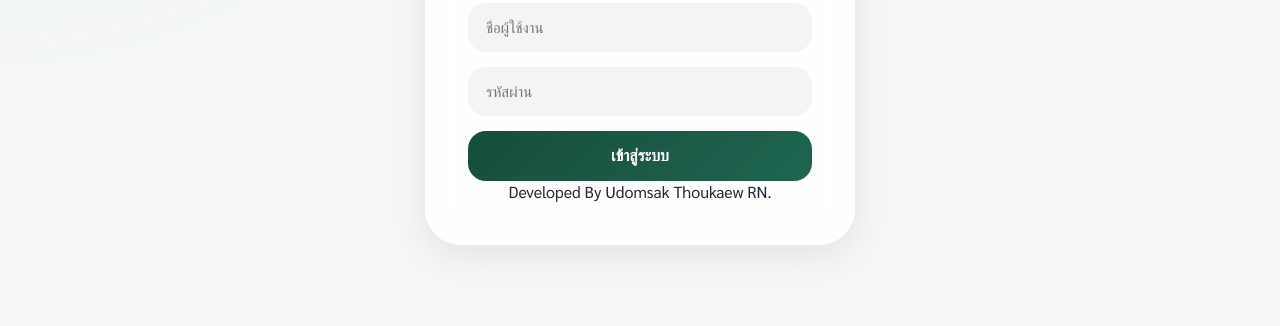
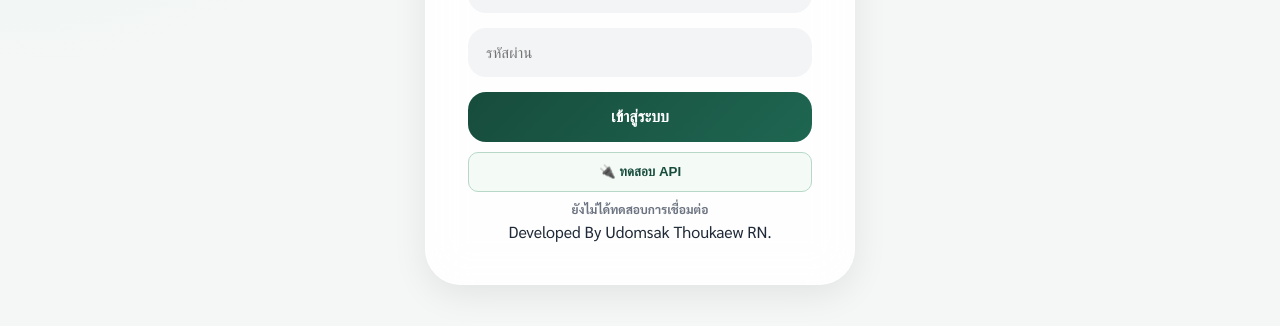
Before and after one commit to joey8girlie/OR-Appointment, a plain HTML site: page index.html in a window 1280 px wide. Shown: the part 454-780 px from the top of the page. Drawn offline with nearby package versions, Linux system fonts and the light colour scheme.

Commit message:
Update index.html

```diff
--- a/index.html
+++ b/index.html
@@ -793,6 +793,29 @@ body.mobile-mode .developer-credit{ margin:0 0 18px; font-size:12px; }
     .review-grid{ grid-template-columns:1fr; }
 }
 
+
+.btn-api-test{
+    width:100%;
+    margin-top:10px;
+    padding:11px 14px;
+    border:1px solid #B7D7C8;
+    border-radius:10px;
+    background:#F4FAF6;
+    color:#174C3C;
+    font-weight:800;
+    cursor:pointer;
+    transition:.2s;
+}
+.btn-api-test:hover{background:#E7F3ED;}
+.btn-api-test:disabled{opacity:.65;cursor:wait;}
+.api-test-result{
+    margin-top:9px;
+    min-height:20px;
+    text-align:center;
+    font-size:12px;
+    font-weight:700;
+    color:#6B7280;
+}
 </style>
 </head>
 
@@ -808,6 +831,8 @@ body.mobile-mode .developer-credit{ margin:0 0 18px; font-size:12px; }
             <div class="input-group"><input type="text" id="username" placeholder="ชื่อผู้ใช้งาน" required></div>
             <div class="input-group"><input type="password" id="password" placeholder="รหัสผ่าน" required></div>
             <button type="submit" class="btn-login">เข้าสู่ระบบ</button>
+            <button type="button" class="btn-api-test" onclick="testApiConnection()">🔌 ทดสอบ API</button>
+            <div id="api-test-result" class="api-test-result">ยังไม่ได้ทดสอบการเชื่อมต่อ</div>
             <div class="login-developer-credit">Developed By Udomsak Thoukaew RN.</div>
         </form>
     </div>
@@ -1084,6 +1109,9 @@ async function apiCall(action, data = {}) {
     });
 
     const text = await response.text();
+    if (!response.ok) {
+        throw new Error('API HTTP Error ' + response.status + ': ' + text.slice(0, 200));
+    }
     let result;
     try {
         result = JSON.parse(text);
@@ -1091,10 +1119,39 @@ async function apiCall(action, data = {}) {
         throw new Error('API ตอบกลับไม่ใช่ JSON: ' + text.slice(0, 200));
     }
 
-    if (!result || result.success === false && result.message === 'UNAUTHORIZED') {
-        throw new Error(result && result.message ? result.message : 'เรียก API ไม่สำเร็จ');
+    if (result && result.success === false && result.message === 'UNAUTHORIZED') {
+        throw new Error('เซสชันหมดอายุหรือยังไม่ได้เข้าสู่ระบบ');
     }
     return result;
+}
+
+async function testApiConnection(){
+    const btn = document.querySelector('.btn-api-test');
+    const box = document.getElementById('api-test-result');
+    if(!box || !btn) return;
+
+    btn.disabled = true;
+    box.textContent = '⏳ กำลังทดสอบ API...';
+    box.style.color = '#6B7280';
+
+    try{
+        const started = performance.now();
+        const result = await apiCall('ping');
+        const ms = Math.round(performance.now() - started);
+
+        if(result && result.success){
+            box.innerHTML = '✅ API เชื่อมต่อสำเร็จ · ' + ms + ' ms';
+            box.style.color = '#15803D';
+        }else{
+            throw new Error((result && result.message) || 'API ไม่ตอบกลับตามรูปแบบที่คาดไว้');
+        }
+    }catch(err){
+        box.textContent = '❌ เชื่อมต่อ API ไม่สำเร็จ: ' + (err.message || err);
+        box.style.color = '#B91C1C';
+        console.error('API TEST:', err);
+    }finally{
+        btn.disabled = false;
+    }
 }
 
 let appointments = [];
```
